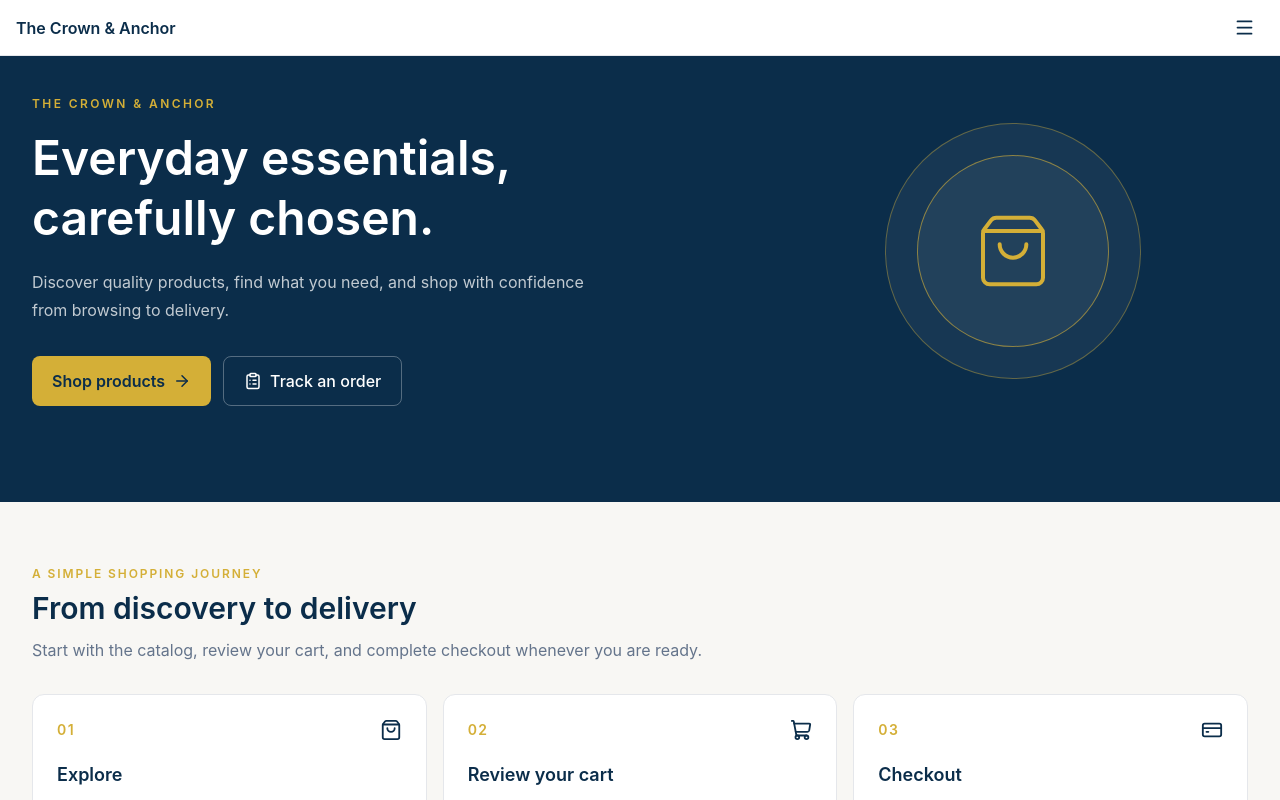
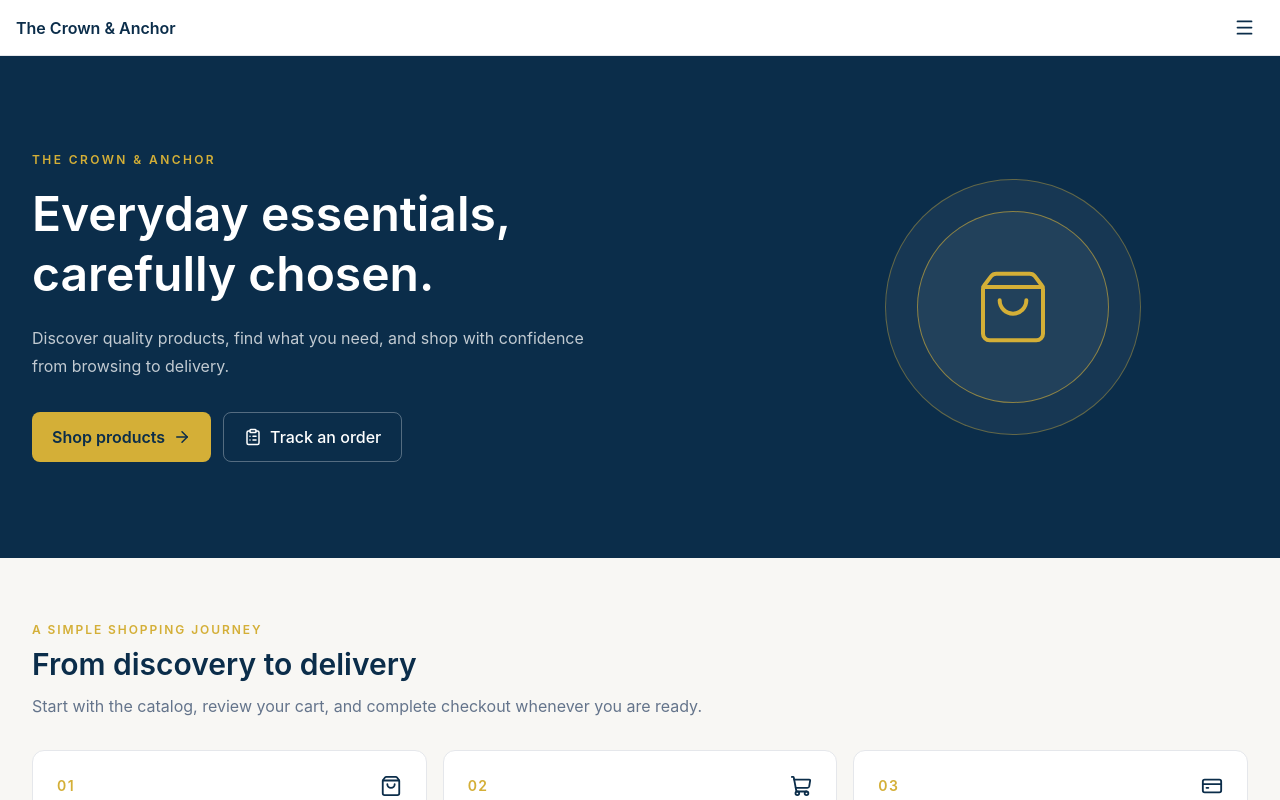
Before and after one commit to reham0138/store-app-, a React (Vite) app in the folder frontend/: page / in a window 1280 px wide. Shown: the top 800 px of the page. Built offline with nearby package versions, Linux system fonts and the light colour scheme.

Commit message:
fix: restore normal storefront page flow under fixed header

```diff
--- a/frontend/src/shared/layouts/MainLayout.tsx
+++ b/frontend/src/shared/layouts/MainLayout.tsx
@@ -4,14 +4,12 @@ import Footer from "../components/Footer";
 
 export default function MainLayout() {
   return (
-    <div className="app-container lg:flex-row">
+    <div className="app-container">
       <NavBar />
-      <div className="flex min-w-0 flex-1 flex-col pt-14 lg:pt-0">
-        <main className="main-content">
-          <Outlet />
-        </main>
-        <Footer />
-      </div>
+      <main className="main-content pt-14">
+        <Outlet />
+      </main>
+      <Footer />
     </div>
   );
 }
```
